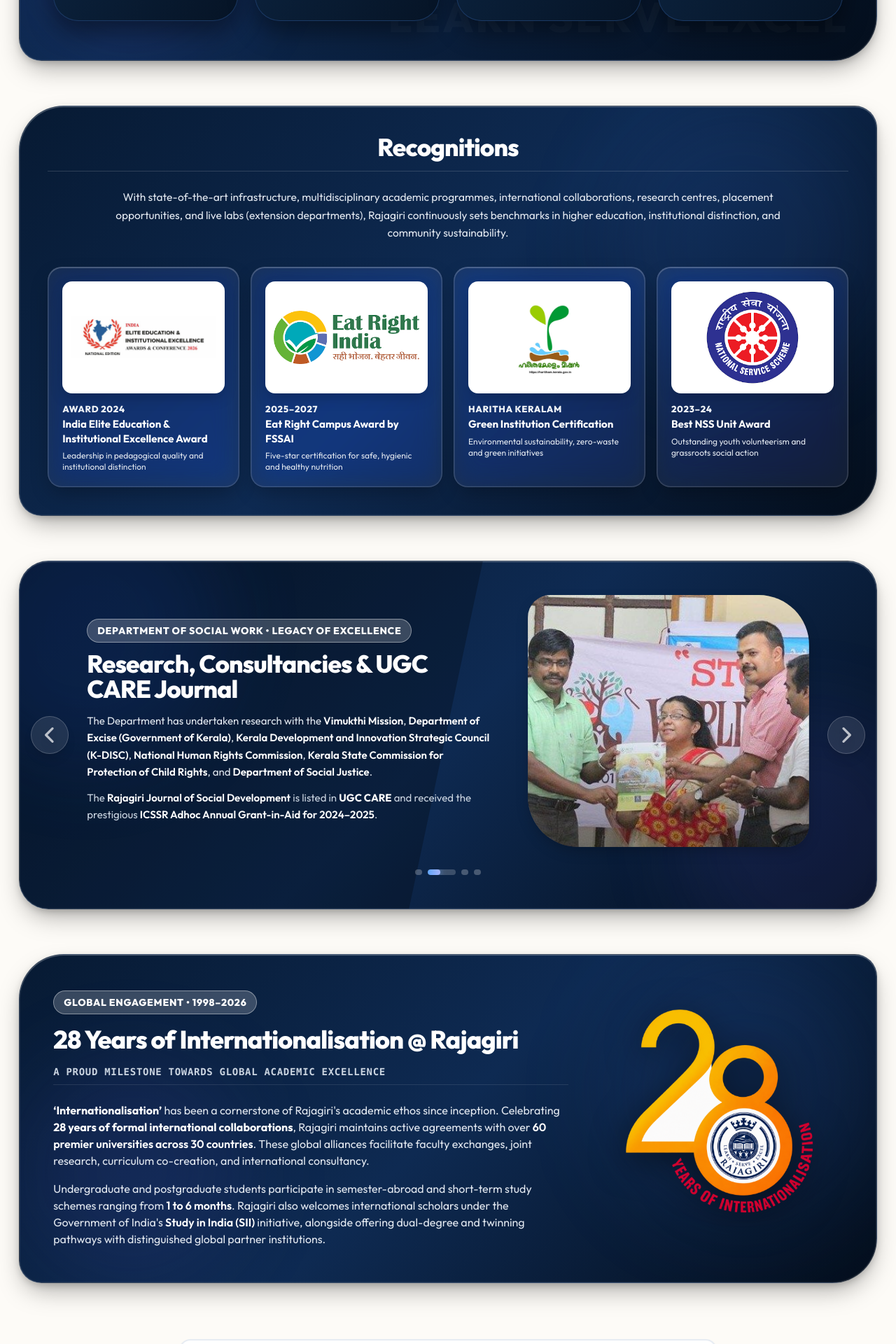
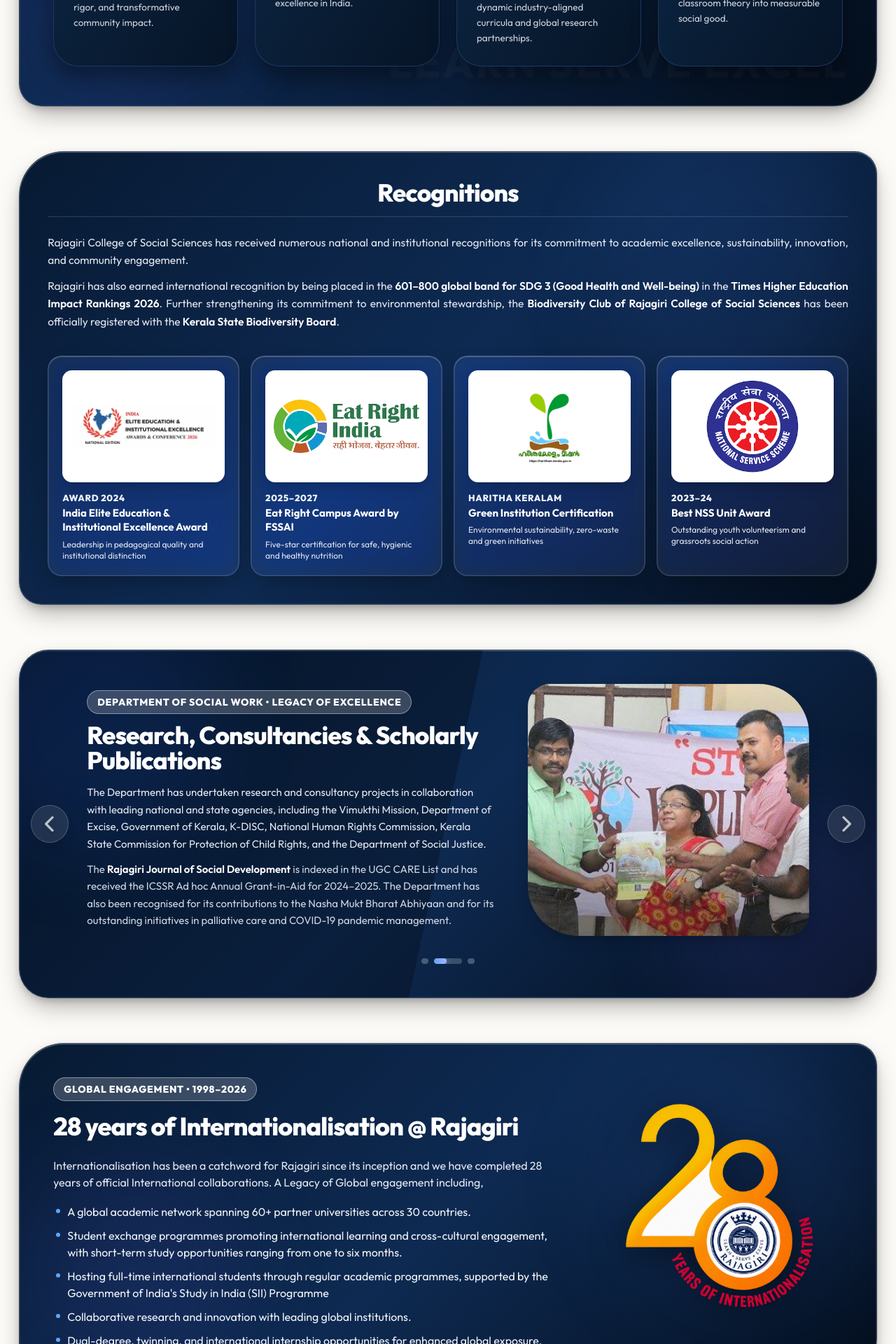
Before and after one commit to Rlabzteam/Dyuti27, a React (Vite) app: page /about in a window 1280 px wide. Shown: the part 1856-3776 px from the top of the page at 70% size. Built offline with nearby package versions, Linux system fonts and the light colour scheme.

Commit message:
Update Rajagiri page: streamline Recognitions, update Internationalisation & remove portal card

```diff
--- a/src/pages/Rajagiri.tsx
+++ b/src/pages/Rajagiri.tsx
@@ -10,14 +10,14 @@
       content: (
         <div className="space-y-3 text-slate-200 text-[14px] sm:text-[15px] leading-relaxed font-sans font-normal">
           <p className="m-0">
-            The Department of Social Work at Rajagiri College of Social Sciences (Autonomous) has a strong record in social work education, research, internationalisation, and community engagement.
+            The Department of Social Work at Rajagiri College of Social Sciences (Autonomous), established in 1955, is one of the pioneering departments of social work in India, recognised for excellence in social work education, research, internationalisation, and community engagement. The Department has consistently been ranked 2nd Best Social Work College in India in the India Today–MDRA Best Colleges Survey 2026 and the Outlook–ICARE Rankings 2026.
           </p>
           <div className="flex flex-wrap gap-2.5 pt-2">
             <span className="px-3.5 py-1.5 rounded-full bg-white/20 border border-white/40 text-white text-xs sm:text-[13px] font-sans font-extrabold shadow-sm backdrop-blur-md">
-              Ranked #2 in India &bull; Outlook-ICARE (2024)
+              Ranked 2nd Best in India &bull; India Today–MDRA (2026)
             </span>
             <span className="px-3.5 py-1.5 rounded-full bg-white/20 border border-white/40 text-white text-xs sm:text-[13px] font-sans font-extrabold shadow-sm backdrop-blur-md">
-              Ranked #2 in India &bull; India Today (2020–2024)
+              Ranked 2nd Best in India &bull; Outlook–ICARE (2026)
             </span>
           </div>
         </div>
@@ -27,14 +27,14 @@
     },
     {
       id: 2,
-      title: "Research, Consultancies & UGC CARE Journal",
+      title: "Research, Consultancies & Scholarly Publications",
       content: (
         <div className="space-y-3 text-slate-200 text-[14px] sm:text-[15px] leading-relaxed font-sans font-normal">
           <p className="m-0">
-            The Department has undertaken research with the <strong className="text-white font-semibold">Vimukthi Mission</strong>, <strong className="text-white font-semibold">Department of Excise (Government of Kerala)</strong>, <strong className="text-white font-semibold">Kerala Development and Innovation Strategic Council (K-DISC)</strong>, <strong className="text-white font-semibold">National Human Rights Commission</strong>, <strong className="text-white font-semibold">Kerala State Commission for Protection of Child Rights</strong>, and <strong className="text-white font-semibold">Department of Social Justice</strong>.
+            The Department has undertaken research and consultancy projects in collaboration with leading national and state agencies, including the Vimukthi Mission, Department of Excise, Government of Kerala, K-DISC, National Human Rights Commission, Kerala State Commission for Protection of Child Rights, and the Department of Social Justice.
           </p>
           <p className="m-0 text-slate-300">
-            The <em className="text-white font-semibold not-italic">Rajagiri Journal of Social Development</em> is listed in <strong className="text-white font-bold">UGC CARE</strong> and received the prestigious <strong className="text-white font-semibold">ICSSR Adhoc Annual Grant-in-Aid for 2024–2025</strong>.
+            The <em className="text-white font-semibold not-italic">Rajagiri Journal of Social Development</em> is indexed in the UGC CARE List and has received the ICSSR Ad hoc Annual Grant-in-Aid for 2024–2025. The Department has also been recognised for its contributions to the Nasha Mukt Bharat Abhiyaan and for its outstanding initiatives in palliative care and COVID-19 pandemic management.
           </p>
         </div>
       ),
@@ -43,35 +43,19 @@
     },
     {
       id: 3,
-      title: "Community Outreach & Frontline Action",
+      title: "Internationalisation & Landmark Conferences",
       content: (
         <div className="space-y-3 text-slate-200 text-[14px] sm:text-[15px] leading-relaxed font-sans font-normal">
           <p className="m-0">
-            The Department has received appreciation for its contributions to the <strong className="text-white font-medium">Tele-Counselling Programme</strong>, <strong className="text-white font-medium">Nasha Mukt Bharat Abhiyaan</strong>, <strong className="text-white font-medium">Anti-Drug Awareness Campaign</strong>, and <strong className="text-white font-medium">Varnachirakukal Children&apos;s Fest</strong>.
+            The Department celebrated 25 years of internationalisation during DYUTI 2024 and published three books during the DYUTI 2025-24th ICSD Biennial Conference. The Department has also hosted several landmark international events, including the NAPCAIM 2nd International Conference on Palliative Care (2023), the 10th International Summer University (2019) and the Annual Symposium on Building Networks and Frameworks for Global Social Work (2018).
           </p>
           <p className="m-0 text-slate-300">
-            Recognised nationally and internationally for exemplary frontline work in <strong className="text-white font-semibold">palliative care</strong> and <strong className="text-white font-semibold">COVID-19 pandemic management</strong>.
-          </p>
-        </div>
-      ),
-      image: "/images/gallery/6L6A7541.JPG",
-      alt: "Community Outreach and Extension Services"
-    },
-    {
-      id: 4,
-      title: "Internationalisation & Flagship Conferences",
-      content: (
-        <div className="space-y-2.5 text-slate-200 text-[13.5px] sm:text-[14.5px] leading-relaxed font-sans font-normal">
-          <p className="m-0">
-            The Department celebrated <strong className="text-white font-bold">25 years of internationalisation through DYUTI 2024</strong> and hosted the <strong className="text-white font-semibold">24th ICSD Biennial Conference (DYUTI 2025)</strong>, marking 25 years of DYUTI with three books published.
-          </p>
-          <p className="m-0 text-slate-300">
-            Host to the <strong className="text-white font-medium">10th International Summer University (2019)</strong>, the <strong className="text-white font-medium">Annual Symposium on Global Social Work (2018)</strong>, and <strong className="text-white font-medium">NAPCAIM 2nd International Conference on Palliative Care (2023)</strong>. Recipient of the <strong className="text-white font-medium">UGC-DAAD (2018)</strong> and <strong className="text-white font-medium">UGC-UKIERI Joint Research Programme (2017)</strong>.
+            The department was granted the prestigious UGC–DAAD Project-based Personnel Exchange Programme (2018) and the UGC–UKIERI Joint Research Programme (2017), along with academic partnerships with over 60 universities across 30 countries.
           </p>
         </div>
       ),
       image: "/images/gallery/IMG_9963.JPG",
-      alt: "International Conferences and Collaborative Academic Symposiums"
+      alt: "International Conferences and Collaborative Academic Partnerships"
     }
   ];
 
@@ -214,7 +198,7 @@
               </h2>
             </div>
 
-            {/* Institutional Narrative Section (100% faithful to dyuti.in/rajagiri) */}
+            {/* Institutional Narrative Section */}
             <div className="space-y-3.5 text-[14.5px] sm:text-[15.5px] text-slate-100 leading-relaxed font-sans font-normal pb-6 border-b border-white/15">
               <p className="m-0">
                 <strong className="text-white font-bold">Rajagiri College of Social Sciences (Autonomous), Kalamassery</strong>, established in 1955 by the Carmelites of Mary Immaculate (CMI) Congregation, is one of India&apos;s premier institutions for higher education. Guided by its motto, <em className="text-white italic font-semibold">&ldquo;Relentlessly Towards Excellence&rdquo;</em>, the college has built a legacy of academic distinction, innovation, and social commitment.
@@ -223,7 +207,10 @@
                 Conferred autonomous status by the University Grants Commission (UGC) in 2014, the institution continues to enjoy autonomous status up to the academic year 2029–30. Rajagiri College of Social Sciences was ranked 12th among colleges in India by the <strong className="text-white font-semibold">National Institutional Ranking Framework (NIRF) 2025</strong> and the <strong className="text-white font-semibold">1st in Kerala under the Kerala Institutional Ranking Framework (KIRF) 2025</strong>.
               </p>
               <p className="m-0 text-slate-200">
-                The institution is accredited with an <strong className="text-white font-semibold">A++ grade by NAAC with a CGPA of 3.83</strong>. Rajagiri has also earned international recognition by being placed in the <strong className="text-white font-semibold">601–800 global band for SDG 3 (Good Health and Well-being)</strong> in the Times Higher Education Impact Rankings 2026. Rajagiri was also granted the status of <strong className="text-white font-semibold">&lsquo;College with Potential for Excellence&rsquo; (CPE)</strong> by the University Grants Commission (UGC) in 2016.
+                The institution is accredited with an <strong className="text-white font-semibold">A++ grade by the National Assessment and Accreditation Council (NAAC) with a CGPA of 3.83</strong>. Rajagiri was also granted the status of <strong className="text-white font-semibold">&lsquo;College with Potential for Excellence&rsquo; (CPE)</strong> by the University Grants Commission (UGC) in 2016.
+              </p>
+              <p className="m-0 text-slate-200">
+                With excellent infrastructure, multidisciplinary academic programmes, international collaborations, research centres, live labs (extension departments), excellent placement opportunities, and a strong culture of innovation, sustainability, and social responsibility, Rajagiri continues to set benchmarks in higher education at the national and international levels.
               </p>
             </div>
 
@@ -340,10 +327,13 @@
               </h2>
             </div>
 
-            {/* Institutional Distinction Narrative */}
-            <div className="text-[14.5px] sm:text-[15.5px] text-slate-100 leading-relaxed font-sans font-normal max-w-5xl mx-auto text-center">
+            {/* Institutional Distinction Narrative (Left-aligned) */}
+            <div className="space-y-3 text-[14.5px] sm:text-[15.5px] text-slate-100 leading-relaxed font-sans font-normal text-left sm:text-justify">
               <p className="m-0 text-slate-200">
-                With state-of-the-art infrastructure, multidisciplinary academic programmes, international collaborations, research centres, placement opportunities, and live labs (extension departments), Rajagiri continuously sets benchmarks in higher education, institutional distinction, and community sustainability.
+                Rajagiri College of Social Sciences has received numerous national and institutional recognitions for its commitment to academic excellence, sustainability, innovation, and community engagement.
+              </p>
+              <p className="m-0 text-slate-200">
+                Rajagiri has also earned international recognition by being placed in the <strong className="text-white font-semibold">601–800 global band for SDG 3 (Good Health and Well-being)</strong> in the <strong className="text-white font-semibold">Times Higher Education Impact Rankings 2026</strong>. Further strengthening its commitment to environmental stewardship, the <strong className="text-white font-semibold">Biodiversity Club of Rajagiri College of Social Sciences</strong> has been officially registered with the <strong className="text-white font-semibold">Kerala State Biodiversity Board</strong>.
               </p>
             </div>
 
@@ -553,21 +543,36 @@
               </div>
 
               <h2 className="text-2xl sm:text-3xl lg:text-4xl font-heading font-black text-white m-0 tracking-tight leading-tight">
-                28 Years of Internationalisation @ Rajagiri
+                28 years of Internationalisation @ Rajagiri
               </h2>
 
-              <p className="text-xs sm:text-sm font-mono font-bold tracking-wider text-slate-300 uppercase pb-2 border-b border-white/10 m-0">
-                A Proud Milestone Towards Global Academic Excellence
-              </p>
-
-              {/* Body Paragraphs */}
-              <div className="space-y-4 text-slate-200 text-sm sm:text-base leading-relaxed font-sans font-normal pt-2">
+              {/* Body Paragraphs & Bullet Points */}
+              <div className="space-y-3.5 text-slate-200 text-sm sm:text-base leading-relaxed font-sans font-normal pt-2">
                 <p className="m-0">
-                  <strong className="text-white font-bold">&lsquo;Internationalisation&rsquo;</strong> has been a cornerstone of Rajagiri&apos;s academic ethos since inception. Celebrating <span className="text-white font-bold">28 years of formal international collaborations</span>, Rajagiri maintains active agreements with over <strong className="text-white font-semibold">60 premier universities across 30 countries</strong>. These global alliances facilitate faculty exchanges, joint research, curriculum co-creation, and international consultancy.
+                  Internationalisation has been a catchword for Rajagiri since its inception and we have completed 28 years of official International collaborations. A Legacy of Global engagement including,
                 </p>
-                <p className="m-0 text-slate-200">
-                  Undergraduate and postgraduate students participate in semester-abroad and short-term study schemes ranging from <strong className="text-white font-semibold">1 to 6 months</strong>. Rajagiri also welcomes international scholars under the Government of India&apos;s <strong className="text-white font-semibold">Study in India (SII)</strong> initiative, alongside offering dual-degree and twinning pathways with distinguished global partner institutions.
-                </p>
+                <ul className="space-y-2.5 pt-1 m-0 pl-1 list-none">
+                  <li className="flex items-start gap-2.5 text-slate-100">
+                    <span className="w-1.5 h-1.5 rounded-full bg-blue-400 mt-2 shrink-0 shadow-xs" />
+                    <span>A global academic network spanning 60+ partner universities across 30 countries.</span>
+                  </li>
+                  <li className="flex items-start gap-2.5 text-slate-100">
+                    <span className="w-1.5 h-1.5 rounded-full bg-blue-400 mt-2 shrink-0 shadow-xs" />
+                    <span>Student exchange programmes promoting international learning and cross-cultural engagement, with short-term study opportunities ranging from one to six months.</span>
+                  </li>
+                  <li className="flex items-start gap-2.5 text-slate-100">
+                    <span className="w-1.5 h-1.5 rounded-full bg-blue-400 mt-2 shrink-0 shadow-xs" />
+                    <span>Hosting full-time international students through regular academic programmes, supported by the Government of India&apos;s Study in India (SII) Programme</span>
+                  </li>
+                  <li className="flex items-start gap-2.5 text-slate-100">
+                    <span className="w-1.5 h-1.5 rounded-full bg-blue-400 mt-2 shrink-0 shadow-xs" />
+                    <span>Collaborative research and innovation with leading global institutions.</span>
+                  </li>
+                  <li className="flex items-start gap-2.5 text-slate-100">
+                    <span className="w-1.5 h-1.5 rounded-full bg-blue-400 mt-2 shrink-0 shadow-xs" />
+                    <span>Dual-degree, twinning, and international internship opportunities for enhanced global exposure.</span>
+                  </li>
+                </ul>
               </div>
             </div>
 
@@ -586,34 +591,6 @@
           </div>
         </div>
 
-        {/* ── HIGH-VISIBILITY RAJAGIRI PORTAL CALLOUT ── */}
-        <div className="pt-4 pb-2 flex justify-center">
-          <div className="inline-flex flex-col sm:flex-row items-center justify-between gap-4 px-6 sm:px-8 py-4 sm:py-5 rounded-2xl bg-white border-2 border-slate-200/80 shadow-md max-w-3xl w-full text-center sm:text-left transition-all hover:border-[#071A33]/40 hover:shadow-xl">
-            <div className="space-y-1">
-              <span className="text-[11px] font-mono font-bold uppercase tracking-wider text-[#071A33] block">
-                Official Institutional Portal
-              </span>
-              <p className="text-sm sm:text-base font-bold text-slate-900 m-0">
-                Explore Rajagiri College of Social Sciences (Autonomous)
-              </p>
-              <p className="text-xs text-slate-500 m-0 font-normal">
-                Academic programmes, research centres, live labs, and institutional updates
-              </p>
-            </div>
-            <a
-              href="https://rcss.rajagiri.edu"
-              target="_blank"
-              rel="noopener noreferrer"
-              className="shrink-0 inline-flex items-center gap-2 px-5 py-2.5 rounded-xl bg-[#071A33] hover:bg-[#0b2952] text-white text-xs sm:text-sm font-bold shadow-sm hover:shadow-md transition-all hover:scale-105 active:scale-95"
-            >
-              <span>Visit rcss.rajagiri.edu</span>
-              <svg className="w-4 h-4 text-blue-300" fill="none" stroke="currentColor" viewBox="0 0 24 24">
-                <path strokeLinecap="round" strokeLinejoin="round" strokeWidth="2.5" d="M10 6H6a2 2 0 00-2 2v10a2 2 0 002 2h10a2 2 0 002-2v-4M14 4h6m0 0v6m0-6L10 14" />
-              </svg>
-            </a>
-          </div>
-        </div>
-
       </div>
     </div>
   );
```
